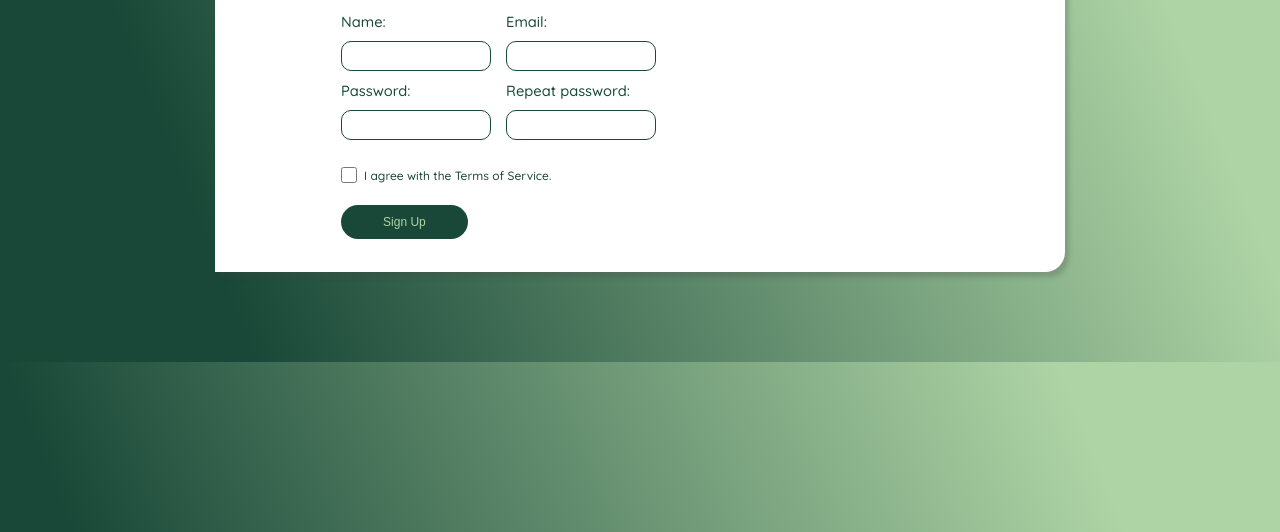
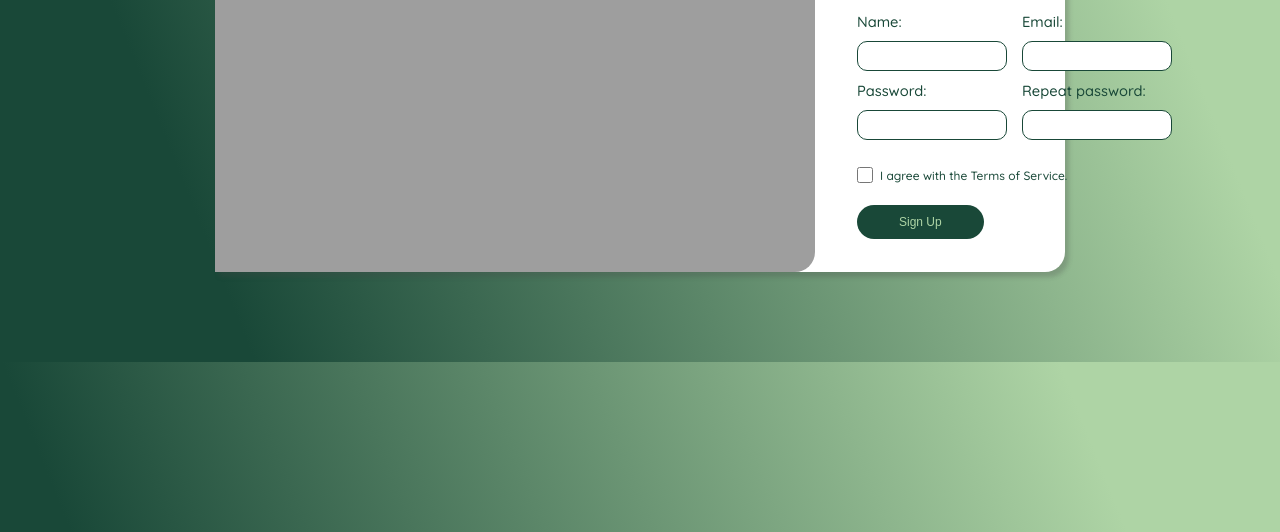
Before and after one commit to narniano/Login-Page, a plain HTML site: page index.html in a window 1280 px wide. Shown: the part 268-800 px from the top of the page. Drawn offline with Linux system fonts and the light colour scheme; the site is published under a folder, as on GitHub Pages, so addresses that start at the root find nothing.

Commit message:
Update index.html

```diff
--- a/index.html
+++ b/index.html
@@ -14,7 +14,7 @@
   <body>
     <main>
       <section class="login">
-        <img src="/nature.jpg" class="nature-image" alt="Natureza">
+        <img src="nature.jpg" class="nature-image" alt="Natureza">
         <div class="login-content">
           <h2>Hello!<br />We are glad to see you! :)</h2>
           <div class="botoes">
```
